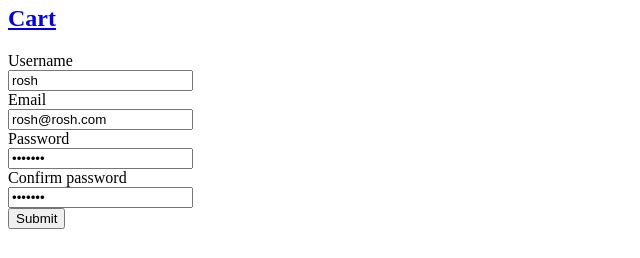
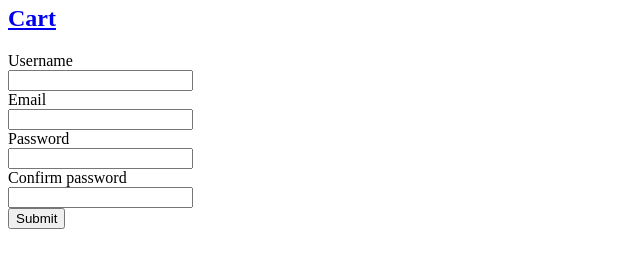
Before and after one commit to wodnjsd/garden-front, a React (Create React App) app: page /register in a window 1280 px wide. Shown: the part 296-554 px from the top of the page, without its empty margins (0-640 px from the left). Built offline with nearby package versions, Linux system fonts and the light colour scheme; the HTML template or start-up script is replaced by a standard one.

Commit message:
login register

```diff
--- a/src/components/Register.js
+++ b/src/components/Register.js
@@ -6,11 +6,11 @@ export default function Register() {
   // ! Using react router to navigate
   const navigate = useNavigate()
   // ! Put our form fields in state.
-  const [formData, setFormData] = React.useState({
-    username: 'rosh',
-    email: 'rosh@rosh.com',
-    password: 'rosh123',
-    passwordConfirmation: 'rosh123',
+  const [formData, setFormData] = useState({
+    username: '',
+    email: '',
+    password: '',
+    passwordConfirmation: '',
   })
 
   // !Errors
```
